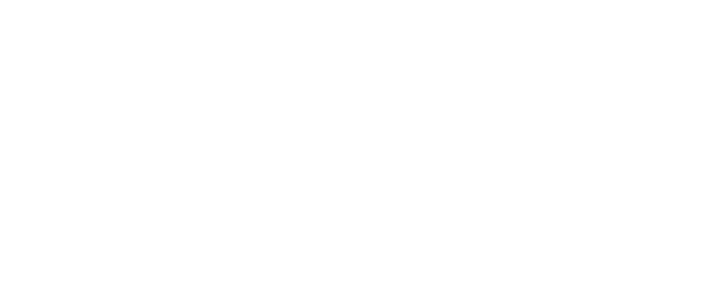
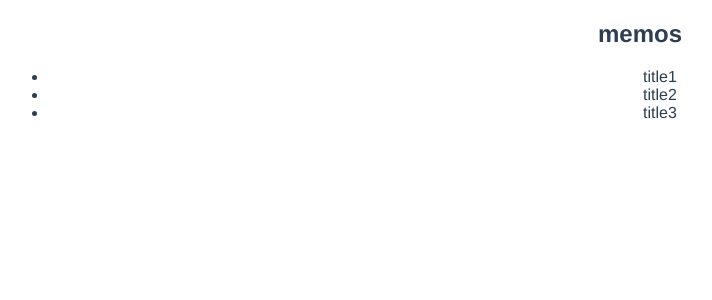
Before and after one commit to blacknikka/my-vue3-test, a Vue app in the folder src/: page /memo in a window 1280 px wide. Before the commit this address had no page. Shown: the top 300 px of the page, without its empty margins (0-712 px from the left). Built offline with nearby package versions, Linux system fonts and the light colour scheme.

Commit message:
add memo store

```diff
--- a/src/src/router/index.ts
+++ b/src/src/router/index.ts
@@ -1,11 +1,18 @@
 import { createRouter, createWebHistory, RouteRecordRaw } from 'vue-router';
-import Home from '../views/Home.vue';
+
+import Home from '@/views/Home.vue';
+import Memos from '@/views/memos.vue';
 
 const routes: Array<RouteRecordRaw> = [
   {
     path: '/',
     name: 'Home',
     component: Home,
+  },
+  {
+    path: '/memo',
+    name: 'Memos',
+    component: Memos,
   },
 ];
 
--- /dev/null
+++ b/src/src/views/memos.vue
@@ -0,0 +1,26 @@
+<template>
+  <h2>memos</h2>
+  <ul>
+    <li v-for="memo in memoStore.state.memos" :key="memo.id">
+      {{ memo.title }}
+    </li>
+  </ul>
+</template>
+
+<script lang="ts">
+import { defineComponent, inject } from 'vue';
+import { memoKey } from '@/store/memo/memo';
+
+export default defineComponent({
+  setup() {
+    const memoStore = inject(memoKey);
+    if (!memoStore) {
+      throw new Error('memo store is not provided');
+    }
+
+    return {
+      memoStore,
+    };
+  },
+});
+</script>
```
Also changed, not shown: src/.eslintrc.js.
